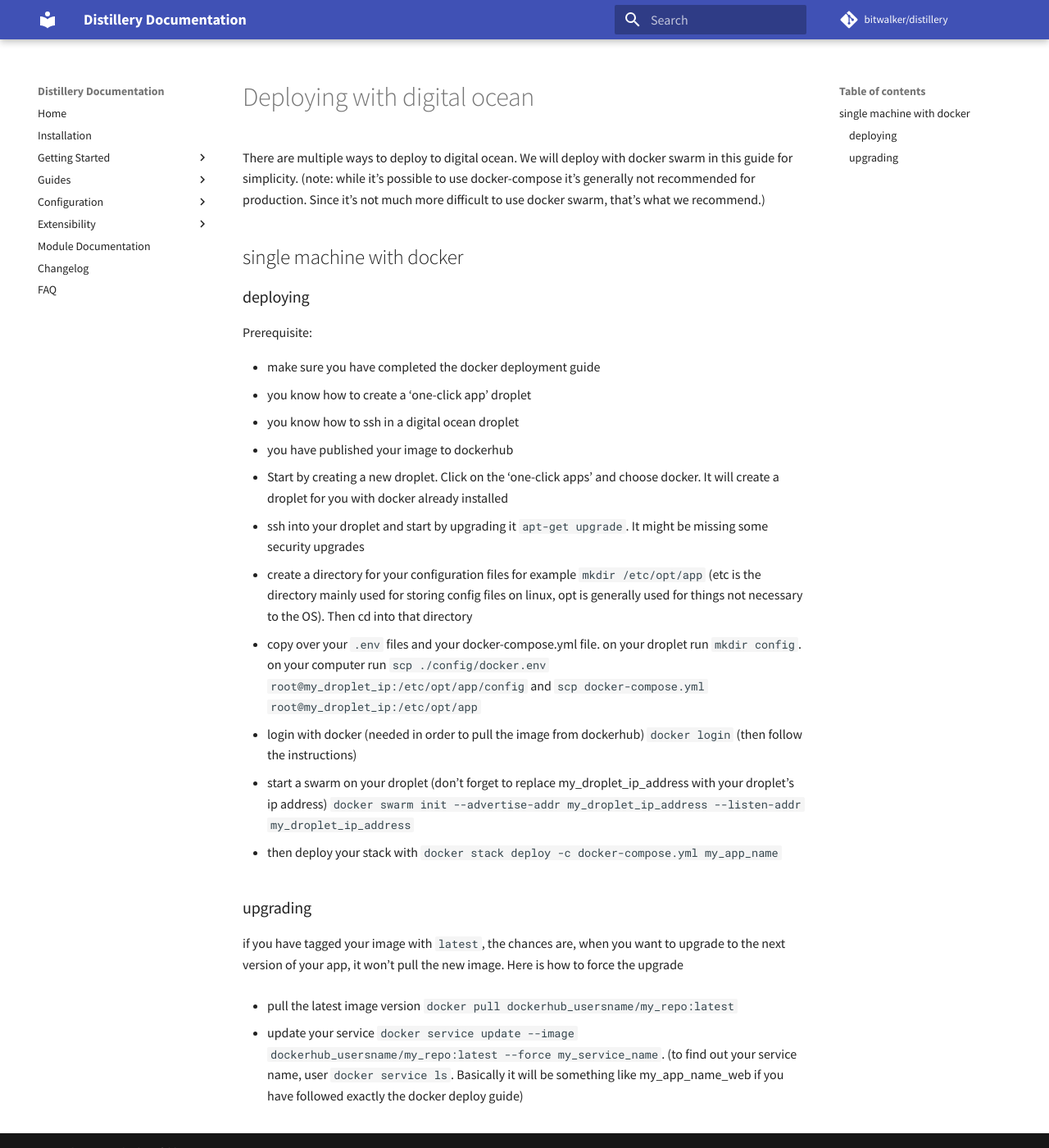
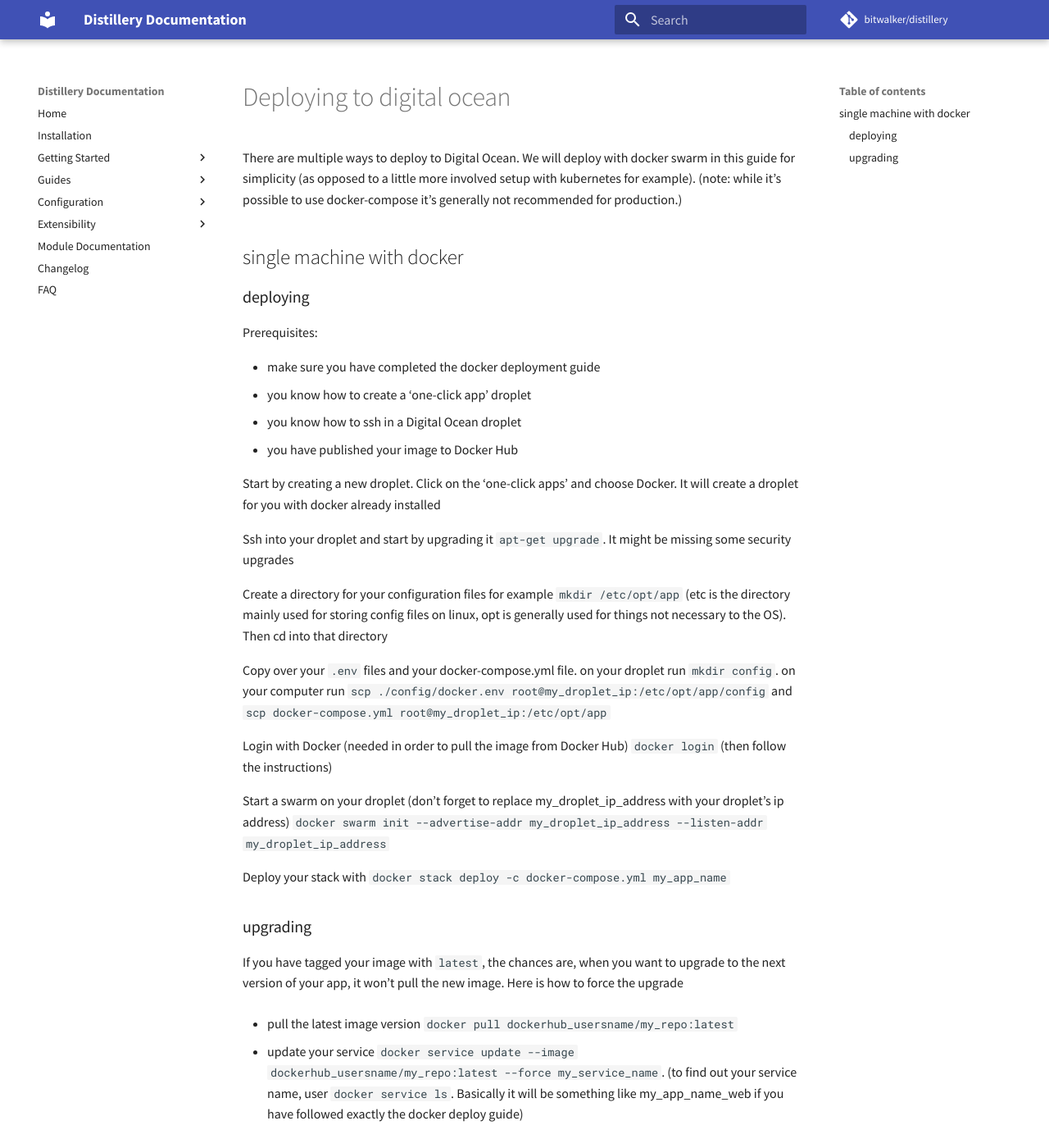
Before and after one commit to bitwalker/distillery, an MkDocs documentation site: the page built from docs/guides/deploying_to_digital_ocean.md, in a window 1280 px wide and 1400 px high. Shown: the whole window at 82% size. Built offline with MkDocs 1.6.1 and Material for MkDocs 9.7.7, drawn with Linux system fonts in a browser that asks for light colours; comment, search, counter and statistics services are not loaded; old or Windows-style settings are respelled for this version of MkDocs.

Commit message:
styling fixes

```diff
--- a/docs/guides/deploying_to_digital_ocean.md
+++ b/docs/guides/deploying_to_digital_ocean.md
@@ -1,36 +1,36 @@
-# Deploying with digital ocean
+# Deploying to digital ocean
 
-There are multiple ways to deploy to digital ocean. We will deploy with docker swarm in this guide for simplicity.
-(note: while it's possible to use docker-compose it's generally not recommended for production. Since it's not much more difficult to use docker swarm, that's what we recommend.)
+There are multiple ways to deploy to Digital Ocean. We will deploy with docker swarm in this guide for simplicity (as opposed to a little more involved setup with kubernetes for example).
+(note: while it's possible to use docker-compose it's generally not recommended for production.)
 
 ## single machine with docker
 
 ### deploying
 
-Prerequisite:
+Prerequisites:
 
 - make sure you have completed the docker deployment guide
 - you know how to create a 'one-click app' droplet
-- you know how to ssh in a digital ocean droplet
-- you have published your image to dockerhub
+- you know how to ssh in a Digital Ocean droplet
+- you have published your image to Docker Hub
 
-- Start by creating a new droplet. Click on the 'one-click apps' and choose docker. It will create a droplet for you with docker already installed
+Start by creating a new droplet. Click on the 'one-click apps' and choose Docker. It will create a droplet for you with docker already installed
 
-- ssh into your droplet and start by upgrading it `apt-get upgrade`. It might be missing some security upgrades
+Ssh into your droplet and start by upgrading it `apt-get upgrade`. It might be missing some security upgrades
 
-- create a directory for your configuration files for example `mkdir /etc/opt/app` (etc is the directory mainly used for storing config files on linux, opt is generally used for things not necessary to the OS). Then cd into that directory
+Create a directory for your configuration files for example `mkdir /etc/opt/app` (etc is the directory mainly used for storing config files on linux, opt is generally used for things not necessary to the OS). Then cd into that directory
 
-- copy over your `.env` files and your docker-compose.yml file. on your droplet run `mkdir config`. on your computer run `scp ./config/docker.env root@my_droplet_ip:/etc/opt/app/config` and `scp docker-compose.yml root@my_droplet_ip:/etc/opt/app`
+Copy over your `.env` files and your docker-compose.yml file. on your droplet run `mkdir config`. on your computer run `scp ./config/docker.env root@my_droplet_ip:/etc/opt/app/config` and `scp docker-compose.yml root@my_droplet_ip:/etc/opt/app`
 
-- login with docker (needed in order to pull the image from dockerhub) `docker login` (then follow the instructions)
+Login with Docker (needed in order to pull the image from Docker Hub) `docker login` (then follow the instructions)
 
-- start a swarm on your droplet (don't forget to replace my_droplet_ip_address with your droplet's ip address) `docker swarm init --advertise-addr my_droplet_ip_address --listen-addr my_droplet_ip_address`
+Start a swarm on your droplet (don't forget to replace my_droplet_ip_address with your droplet's ip address) `docker swarm init --advertise-addr my_droplet_ip_address --listen-addr my_droplet_ip_address`
 
-- then deploy your stack with `docker stack deploy -c docker-compose.yml my_app_name`
+Deploy your stack with `docker stack deploy -c docker-compose.yml my_app_name`
 
 ### upgrading
 
-if you have tagged your image with `latest`, the chances are, when you want to upgrade to the next version of your app, it won't pull the new image. Here is how to force the upgrade
+If you have tagged your image with `latest`, the chances are, when you want to upgrade to the next version of your app, it won't pull the new image. Here is how to force the upgrade
 
 - pull the latest image version `docker pull dockerhub_usersname/my_repo:latest`
 
```
